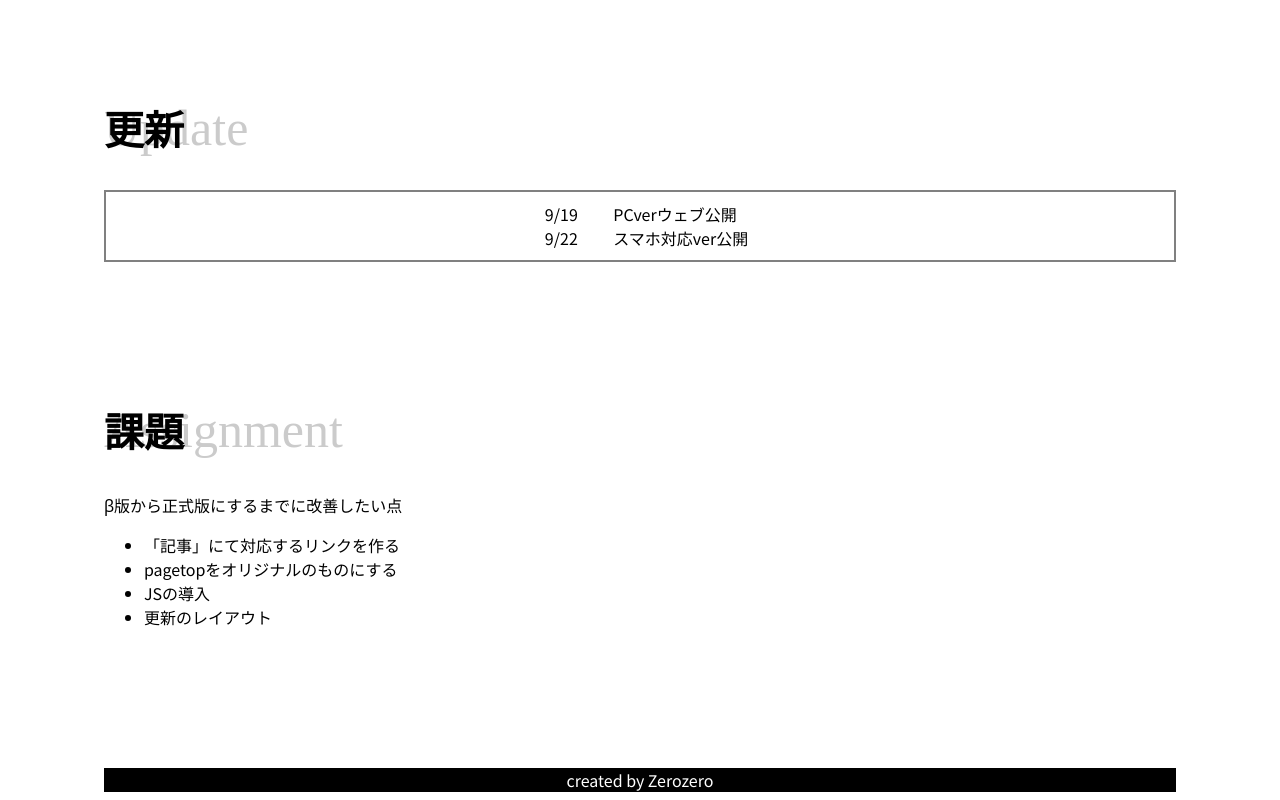
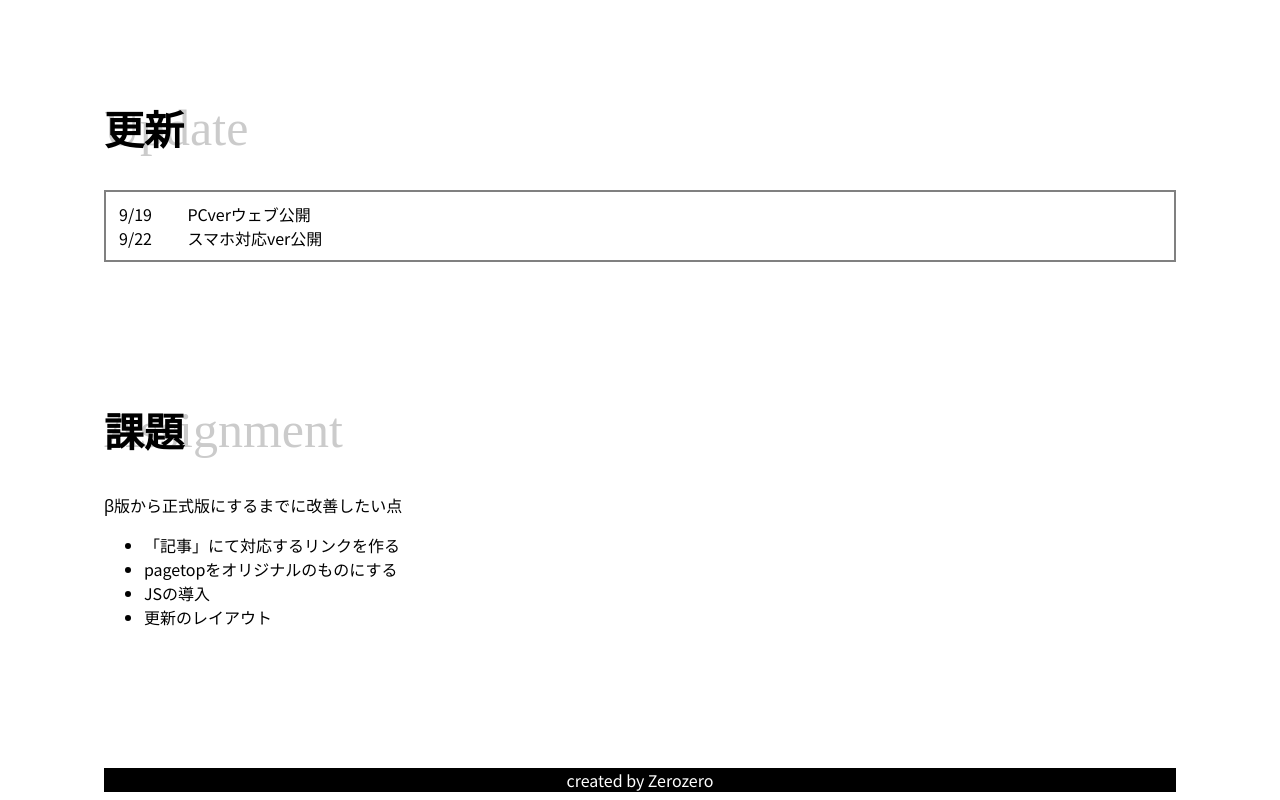
Before and after one commit to zerozero-0-0/zerozero-0-0.github.io, a plain HTML site: page index.html in a window 1280 px wide. Shown: the part 1817-2617 px from the top of the page. Drawn offline with Linux system fonts and the light colour scheme; a web font is replaced by a local one.

Commit message:
Update index.html

```diff
--- a/index.html
+++ b/index.html
@@ -105,7 +105,7 @@
     <section id="update" class="container">
         <div class="heading">Update</div>
         <h2 class="title">更新</h2>
-        <div class="box flex">
+        <div class="box">
             <div class="letter">
                 9/19 　　PCverウェブ公開 <br>
                 9/22 　　スマホ対応ver公開
```
